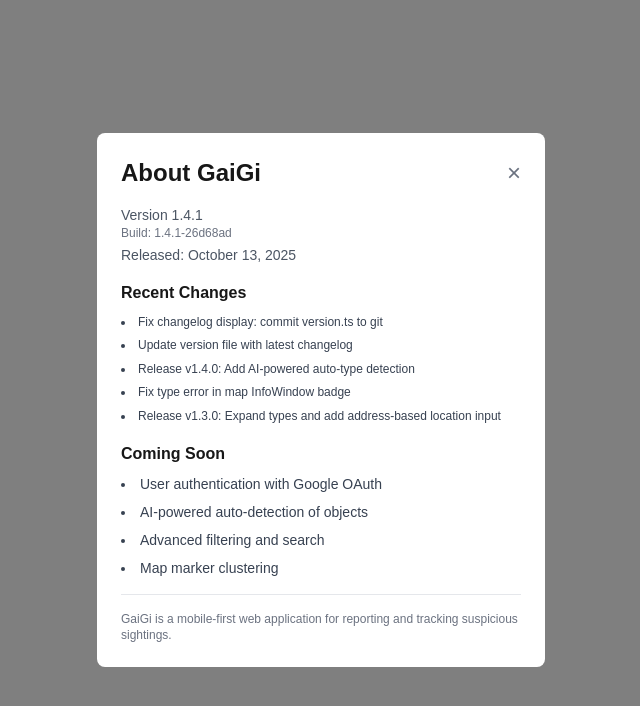
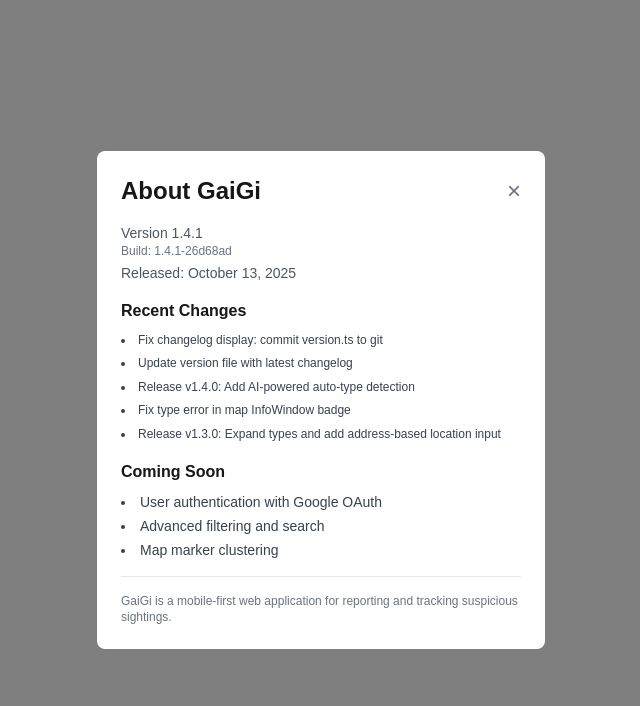
Before and after one commit to dougfoo/gaigi, a Next.js app: page / in a window 1280 px wide. Both pictures are taken after a click on the button "About". Shown: the top 706 px of the page, without its empty margins (319-959 px from the left). Built offline with nearby package versions, Linux system fonts and the light colour scheme.

Commit message:
looks good for now

```diff
--- a/app/add-report/page.tsx
+++ b/app/add-report/page.tsx
@@ -70,8 +70,10 @@
           return neighborhood;
         }
         // If no address components, return a generic message
+        console.log('data returned:', data);
         return 'Address not available 1 ';
       }
+      console.log('data returned:', data);
       return 'Address not available 2 ';
     } catch (error) {
       console.error('Reverse geocoding error:', error);
--- a/app/page.tsx
+++ b/app/page.tsx
@@ -87,9 +87,8 @@
 
               <div>
                 <h3 className="font-semibold mb-2">Coming Soon</h3>
-                <ul className="text-sm text-gray-700 space-y-2 list-disc list-inside">
+                <ul className="text-sm text-gray-700 space-y-1 list-disc list-inside">
                   <li>User authentication with Google OAuth</li>
-                  <li>AI-powered auto-detection of objects</li>
                   <li>Advanced filtering and search</li>
                   <li>Map marker clustering</li>
                 </ul>
--- a/package.json
+++ b/package.json
@@ -5,6 +5,7 @@
   "scripts": {
     "dev": "next dev",
     "build": "next build",
+    "deploy": "gcloud run deploy gaiji --source . --build-service-account projects/gaigi-1f735/serviceAccounts/951551269765-compute@developer.gserviceaccount.com",
     "start": "next start",
     "lint": "next lint",
     "version": "node scripts/generate-version.js"
```
